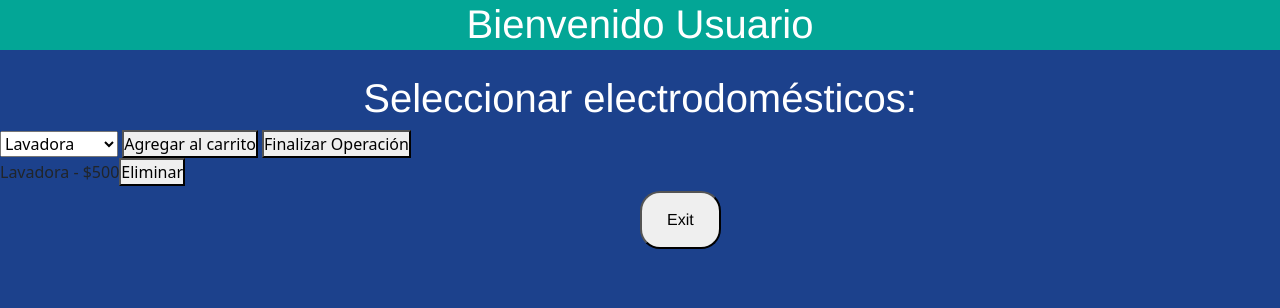
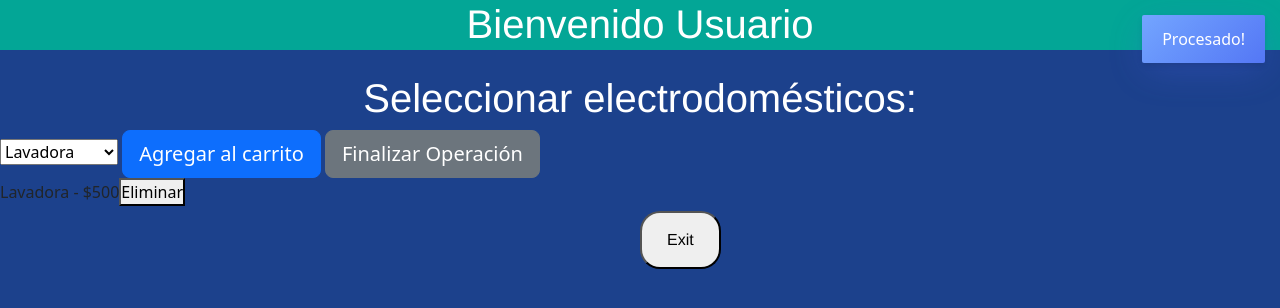
Before and after one commit to Guyito/DesarrolloBackend, a website: page pages/home.html in a window 1280 px wide. Both pictures are taken after a click on the button "Agregar al carrito". Shown: the top 308 px of the page. Drawn offline with nearby package versions, Linux system fonts and the light colour scheme; some packages are replaced by stand-ins of ours; a script that the page names is missing.

Commit message:
entregafinal2104

```diff
--- a/js/index.js
+++ b/js/index.js
@@ -254,6 +254,15 @@ const electrodomesticos = [
 ]
 
 
+const tosti = document.getElementById('tosti')
+tosti.addEventListener('click', () => {
+    Toastify({
+        text: "Procesado!",
+        duration: 3000,
+        position: "right",
+
+    }).showToast();
+})
 function agregarAlCarrito() {
     const select = document.getElementById('electrodomesticos')
     const id = parseInt(select.value)
--- a/pages/home.html
+++ b/pages/home.html
@@ -18,8 +18,6 @@
     <br>
 
 
-    <!-- <div class="materialInOut"> -->
-
         <h1>Seleccionar electrodomésticos:</h1>
         <select id="electrodomesticos">
             <option value="1">Lavadora</option>
@@ -29,13 +27,12 @@
 
         </select>
 
-        <button onclick="agregarAlCarrito()">Agregar al carrito</button>
-        <button id="finalizarBtn">Finalizar Operación</button>
+        <button class="btn btn-primary btn-lg" id="tosti" onclick="agregarAlCarrito()">Agregar al carrito</button>
+        <button class="btn btn-secondary btn-lg" id="finalizarBtn">Finalizar Operación</button>
 
         <div id="carrito"></div>
 
 
-    <!-- </div> -->
         <input type="button" class="botonExit" value="Exit" onclick="salidaSys()">
 
 </body>
```
Also changed, not shown: css/styles.css (+0 -17 lines).
